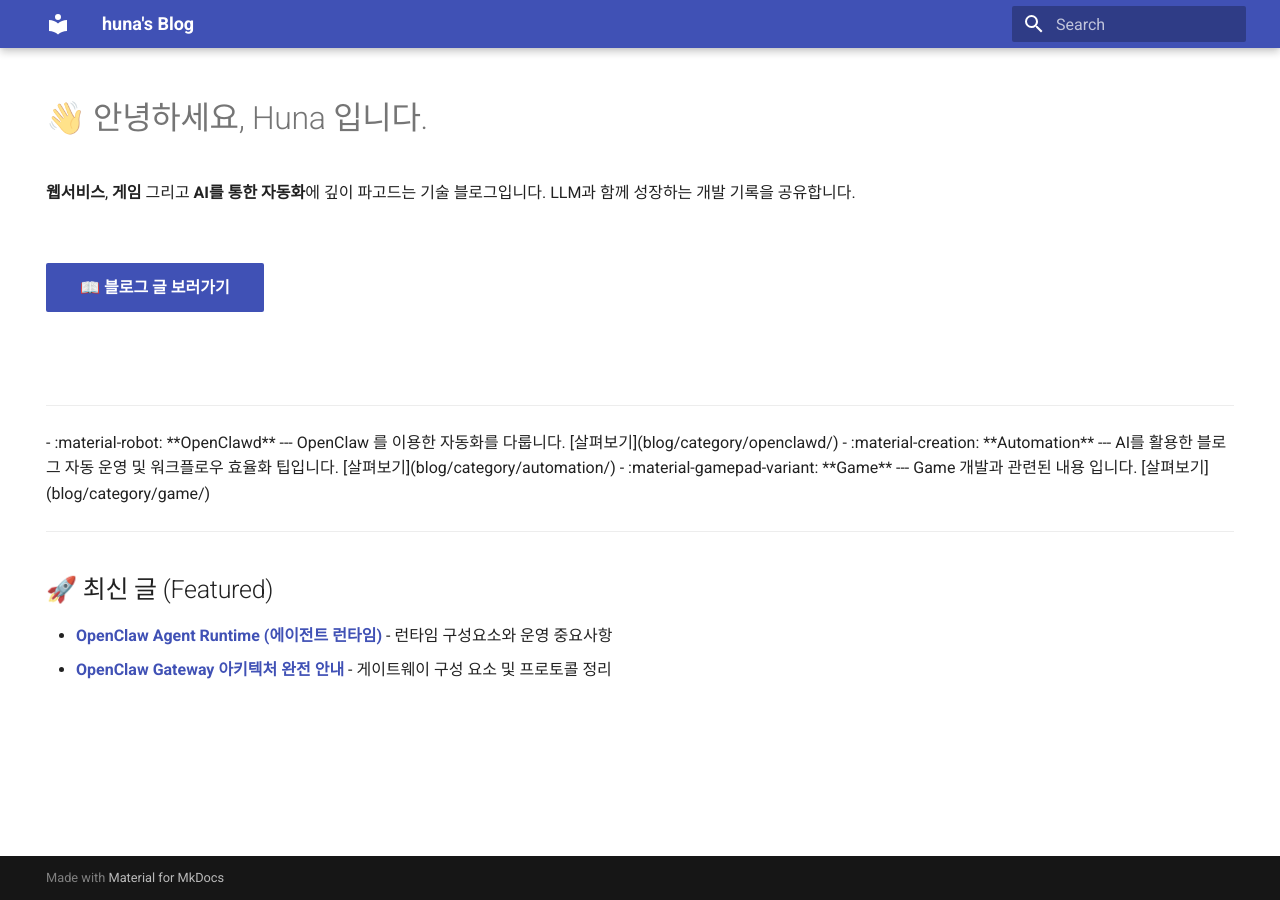
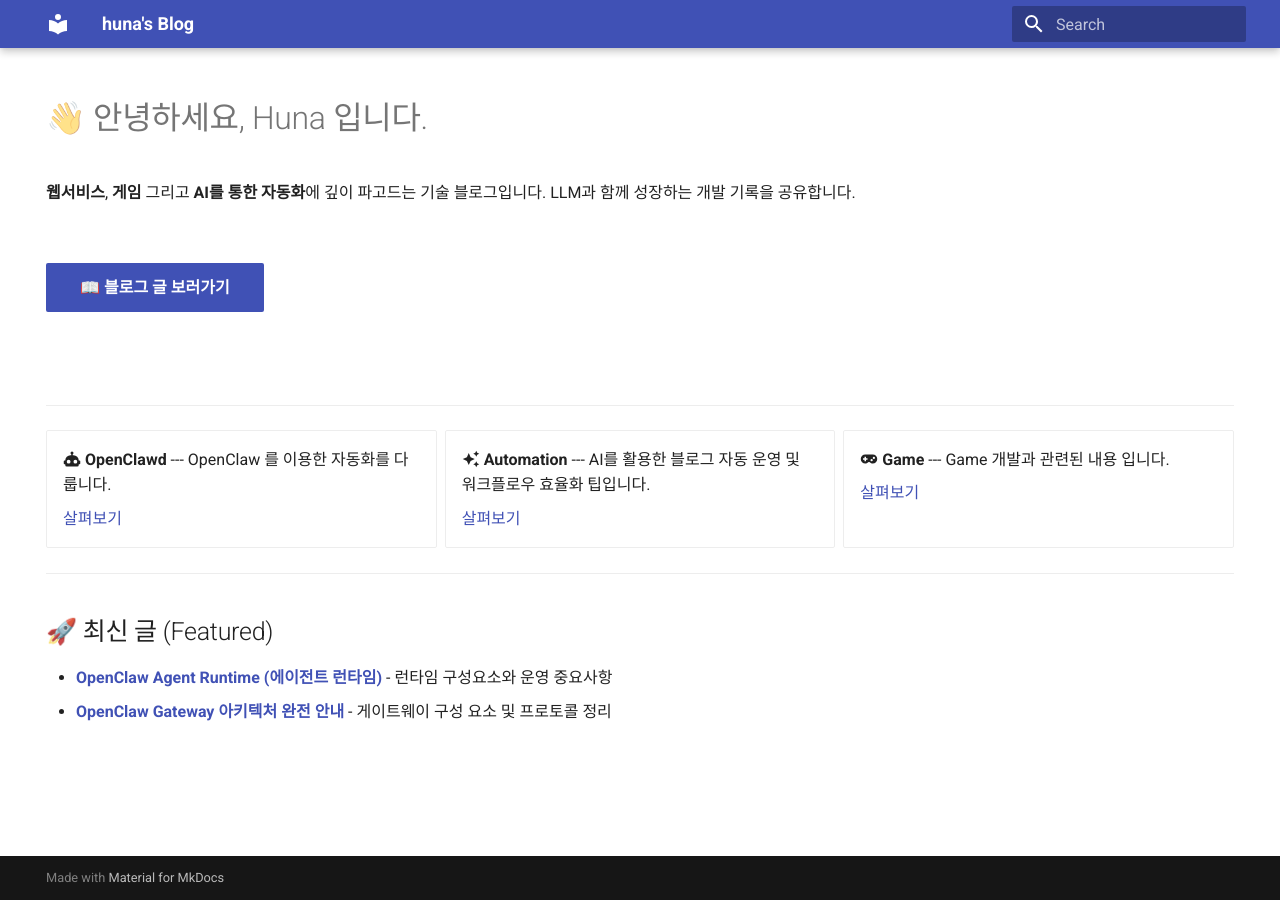
Before and after one commit to 0x68756E61/0x68756E61.github.io, an MkDocs documentation site: the page built from docs/index.md, in a window 1280 px wide. Built offline with MkDocs 1.6.1 and Material for MkDocs 9.7.7, drawn with Linux system fonts in a browser that asks for light colours; some of the changed lines change nothing that is shown.

Commit message:
Update mkdocs.yml and docs/index.md

```diff
--- a/docs/index.md
+++ b/docs/index.md
@@ -47,5 +47,5 @@
 
 ## 🚀 최신 글 (Featured)
 
-* **[OpenClaw Agent Runtime (에이전트 런타임)](blog/posts/2026-02-02-agent-runtime.md)** - 런타임 구성요소와 운영 중요사항
-* **[OpenClaw Gateway 아키텍처 완전 안내](blog/posts/2026-02-01-gateway-architecture.md)** - 게이트웨이 구성 요소 및 프로토콜 정리
+* **[OpenClaw Agent Runtime (에이전트 런타임)](blog/posts/2026-02-02-openclaw-agent-runtime.md)** - 런타임 구성요소와 운영 중요사항
+* **[OpenClaw Gateway 아키텍처 완전 안내](blog/posts/2026-02-01-openclaw-gateway-architecture-overview.md)** - 게이트웨이 구성 요소 및 프로토콜 정리
--- a/mkdocs.yml
+++ b/mkdocs.yml
@@ -15,7 +15,8 @@
     scheme: default           # 다크모드 설정 가능
 
 markdown_extensions:
-  - attr_list #
+  - attr_list                 # 버튼({ .md-button }) 기능 필수
+  - md_in_html                # 카드 레이아웃(<div markdown>) 기능 필수
   - admonition                # 박스 강조 기능 (!!! note)
   - pymdownx.details          # 접기/펼치기 (??? info)
   - pymdownx.superfences:     # 탭 안에 코드 블록 넣기, Mermaid 등
```
